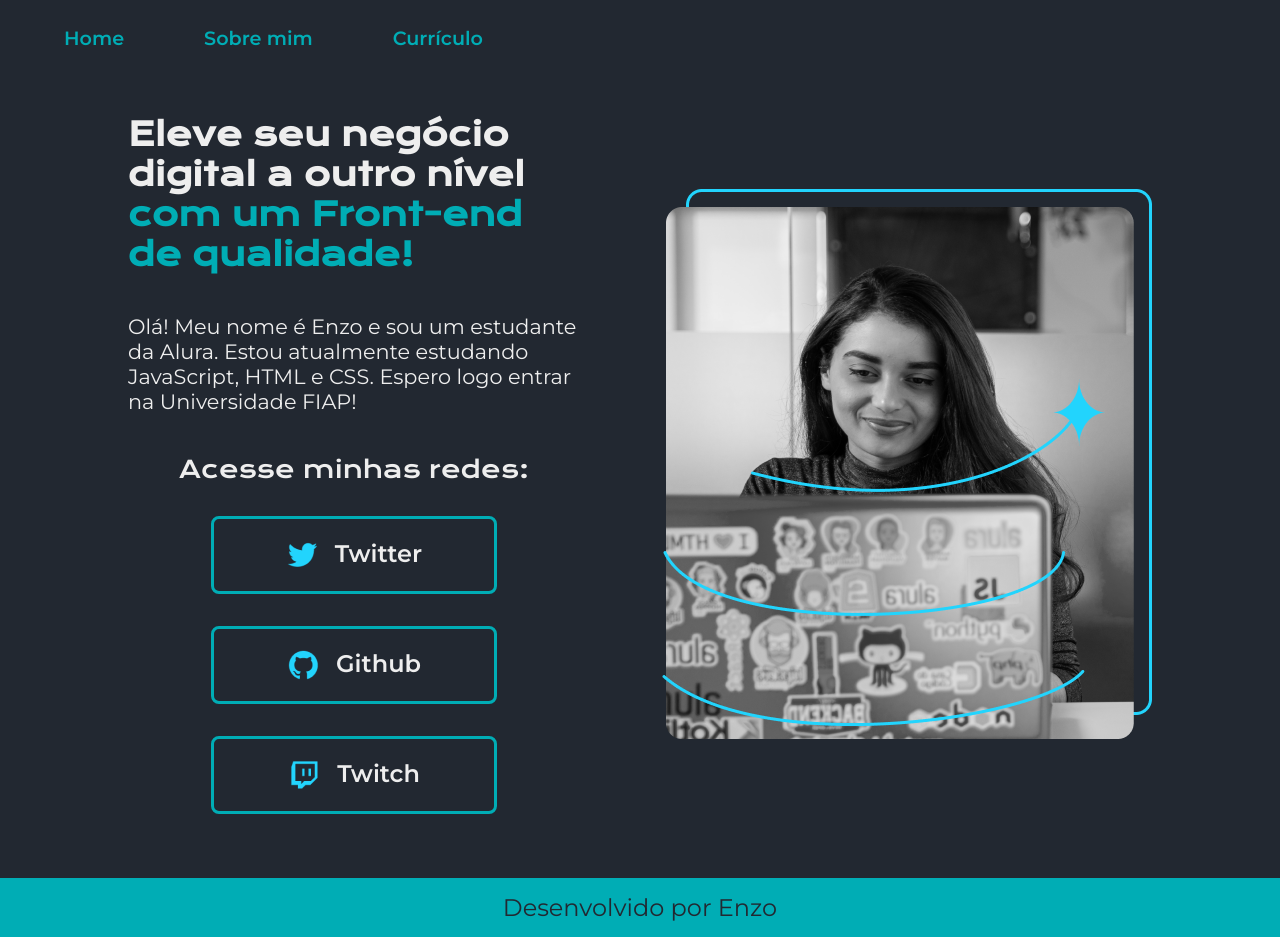
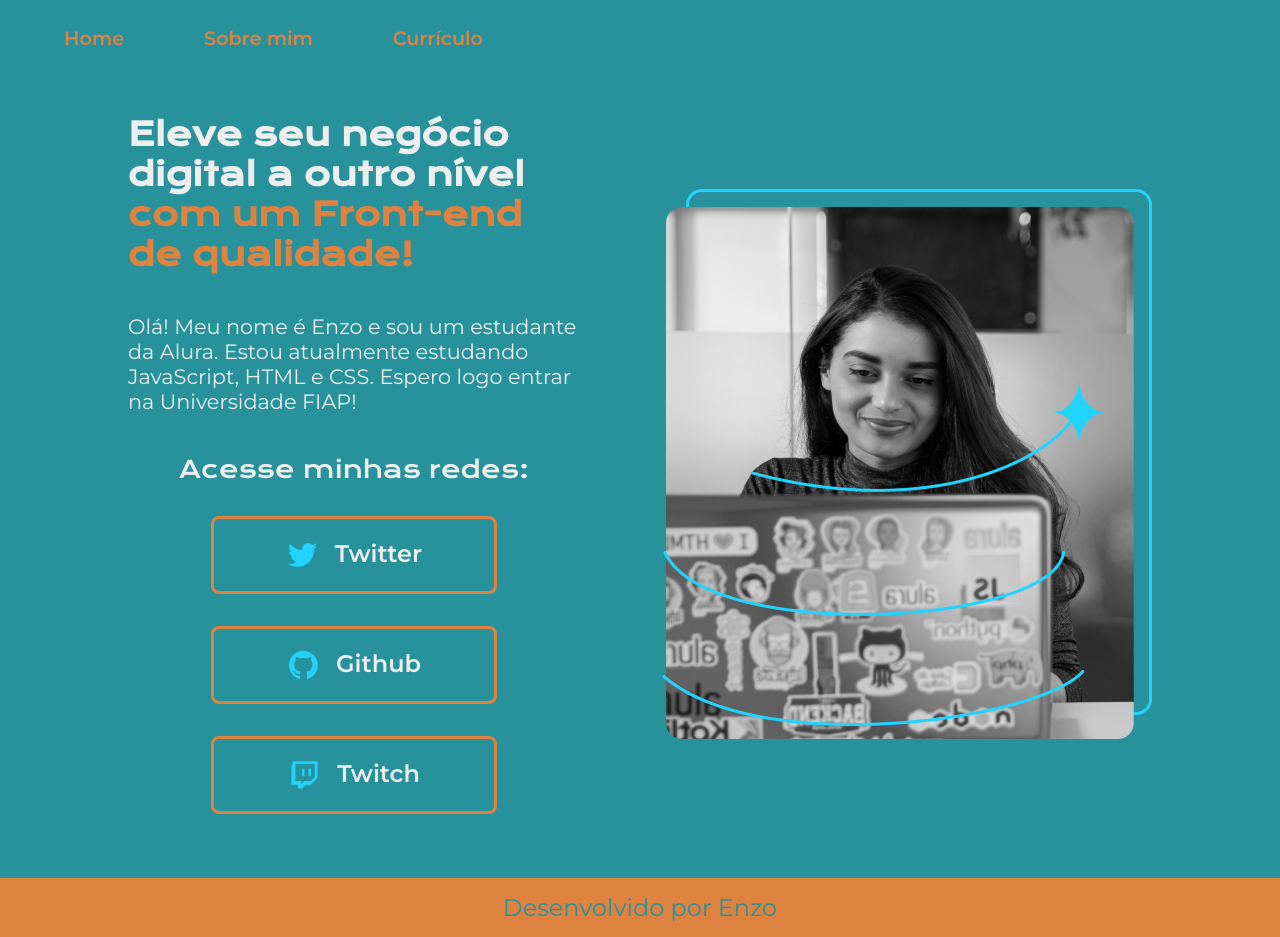
Before and after one commit to DerBrasilianer/portifolio, a plain HTML site: page index.html in a window 1280 px wide. Drawn offline with nearby package versions, Linux system fonts and the light colour scheme.

Commit message:
Paleta de cores Anthony

```diff
--- a/styles/style.css
+++ b/styles/style.css
@@ -2,9 +2,9 @@
 /* Usar o Google Fonts para encontrar diferentes tipos de fontes! */
 
 :root {
-    --cor-primaria: #222831 /*#000000*/;
+    --cor-primaria: #27929c /*#222831*/ /*#000000*/;
     --cor-secundaria: #EEEEEE/*#F6F6F6*/;
-    --cor-terciaria: #00ADB5 /*#22D4FD*/;
+    --cor-terciaria: #de8240 /*#00ADB5*/ /*#22D4FD*/;
     --cor-hover: #393E46 /*#272727*/;
 
     --fonte-principal: 'Krona One', sans-serif;
```
